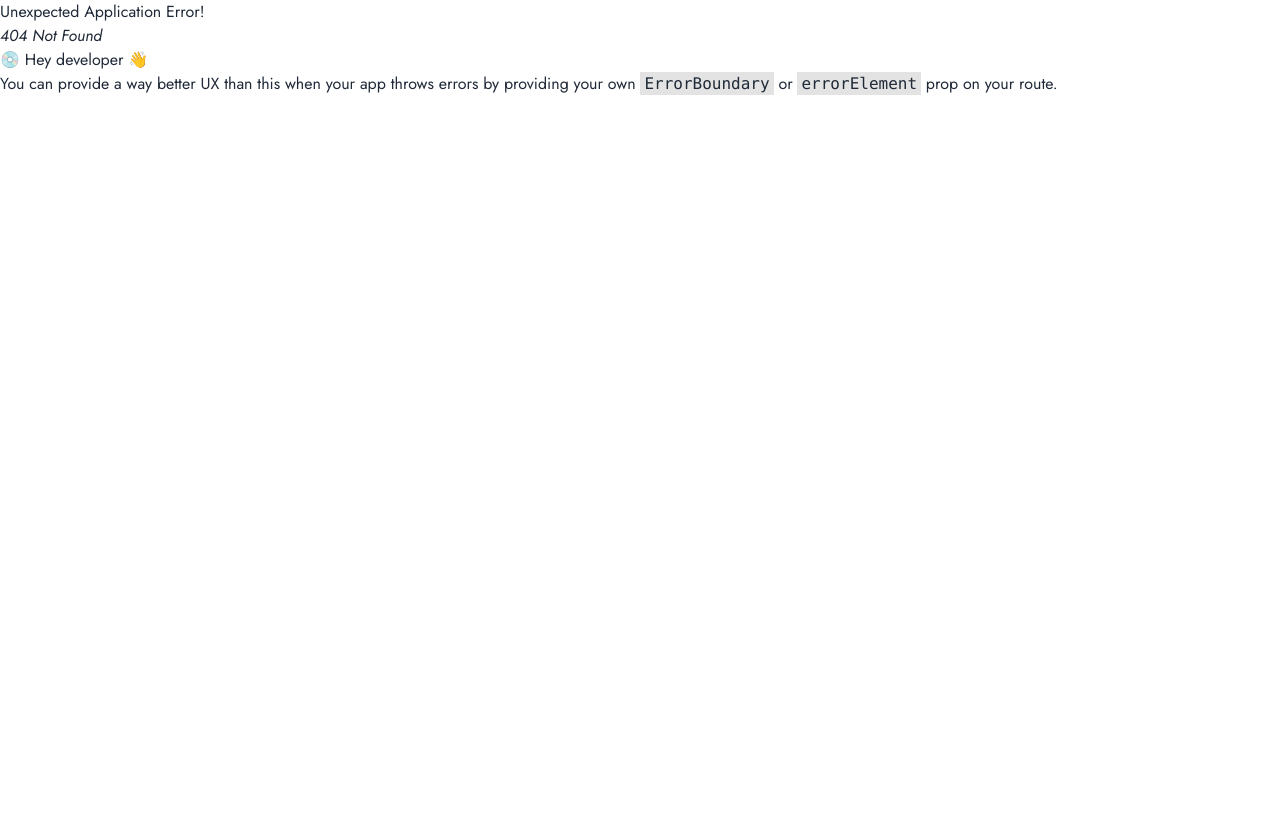
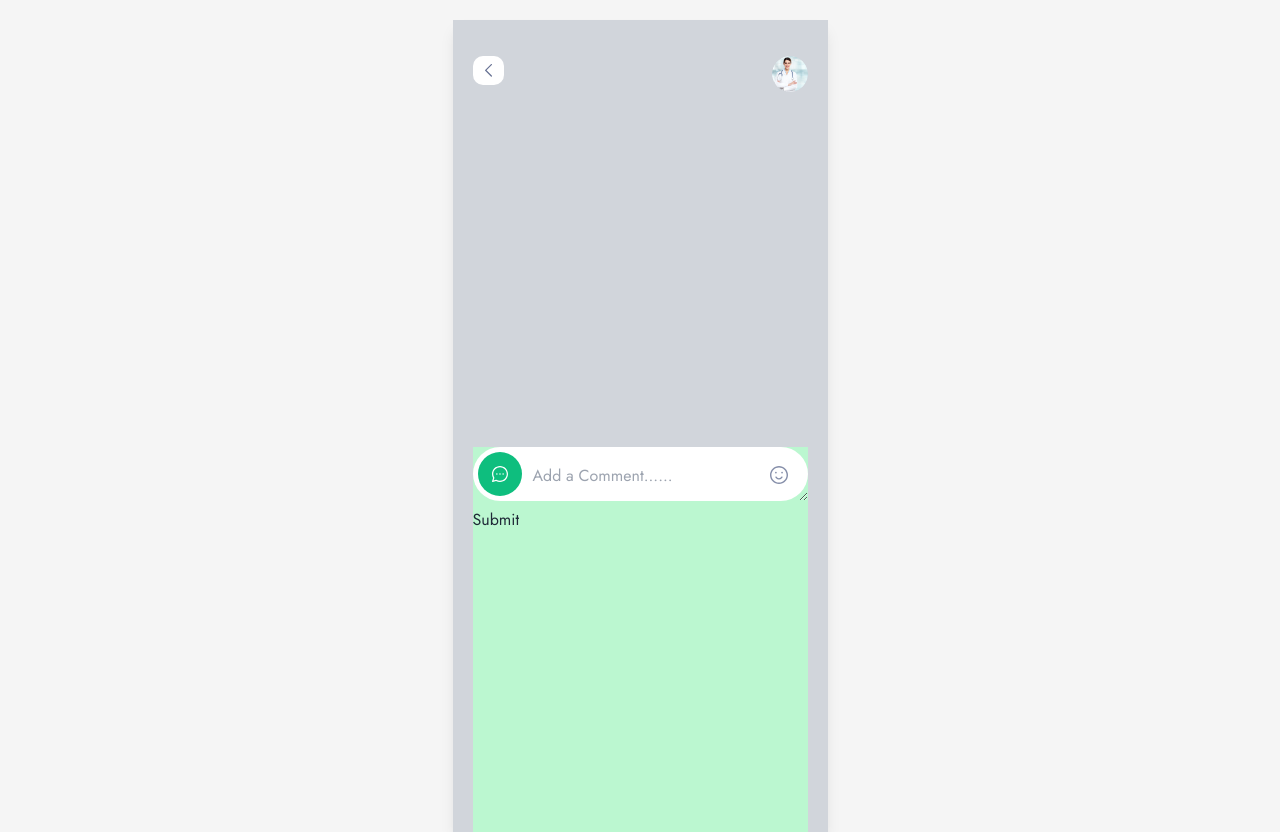
Before and after one commit to Anirat04/stepper-app, a React (Vite) app: page /live-viewer in a window 1280 px wide. Before the commit this address had no page. Before the commit the page ends 800 px from the top, so only its background shows below. Built offline with nearby package versions, Linux system fonts and the light colour scheme.

Commit message:
basic emoji implementation has been completed

```diff
--- a/package.json
+++ b/package.json
@@ -10,6 +10,7 @@
     "preview": "vite preview"
   },
   "dependencies": {
+    "emoji-picker-react": "^4.9.2",
     "localforage": "^1.10.0",
     "match-sorter": "^6.3.4",
     "react": "^18.2.0",
--- a/src/Layout/MainLayout.jsx
+++ b/src/Layout/MainLayout.jsx
@@ -6,7 +6,7 @@ const MainLayout = () => {
         <div className='bg-[#f5f5f5] min-h-screen pt-5'>
             <div className='md:max-w-[375px] max-h-[812px] h-[812px]  mx-auto bg-white relative shadow-lg overflow-y-auto'>
                 {/* <div className="text-[12px] absolute top-12 text-purple-600 right-4 bg-gray-200 px-2 rounded-md">skip</div> */}
-                <div className='bg-[#f8f7ff] h-full'>
+                <div className='h-full'>
                     <Outlet></Outlet>
                 </div>
             </div>
--- a/src/Layout/Pages/Home/Home.jsx
+++ b/src/Layout/Pages/Home/Home.jsx
@@ -5,6 +5,7 @@ import IconsSlider from "../../../components/HomeComponents/IconsSlider/IconsSli
 import PopularDoctors from "../../../components/HomeComponents/PopularDoctors/PopularDoctors";
 import FeatureDoctor from "../../../components/HomeComponents/FeatureDoctor/FeatureDoctor";
 
+//  TODO: Homepage Background color effect should be applied
 const Home = () => {
     const { register, handleSubmit, watch, formState: { errors } } = useForm()
     const onSubmit = data => console.log(data);
--- /dev/null
+++ b/src/Layout/Pages/LiveViewer/LiveViewer.jsx
@@ -0,0 +1,81 @@
+
+import { Link } from 'react-router-dom';
+import avatar from '../../../assets/images/live-avatar.png'
+import { useForm } from 'react-hook-form';
+import EmojiPicker from 'emoji-picker-react';
+import { useState } from 'react';
+
+const LiveViewer = () => {
+
+    const [openEmoji, setOpenEmoji] = useState(false)
+
+    const handleEmojiPickerOpen = () => {
+        setOpenEmoji(!openEmoji)
+    }
+
+    const { register, handleSubmit, watch, formState: { errors } } = useForm()
+    const onSubmit = data => console.log(data);
+    console.log(errors);
+
+
+    return (
+        <>
+            <div className='h-full relative'>
+                {/* Div for video stream content */}
+                <div className='h-full bg-gray-300'>
+
+                </div>
+                <div className='absolute top-0 left-0 h-full w-full pt-9 px-5 flex flex-col justify-between'>
+                    <div className='flex justify-between'>
+                        <div>
+                            <Link to={"/"}>
+                                <div className='px-[12px] py-2 bg-white w-fit rounded-[10px]'>
+                                    <svg width="7" height="13" viewBox="0 0 7 13" fill="none" xmlns="http://www.w3.org/2000/svg">
+                                        <path d="M0.185815 6.81049L5.90303 12.5258C6.1539 12.776 6.56035 12.776 6.81185 12.5258C7.06272 12.2756 7.06272 11.8691 6.81185 11.6189L1.54811 6.35706L6.81121 1.09522C7.06208 0.844989 7.06208 0.438543 6.81121 0.187676C6.56035 -0.0625585 6.15327 -0.0625585 5.9024 0.187676L0.185181 5.90294C-0.0618326 6.15059 -0.0618326 6.56342 0.185815 6.81049Z" fill="#677294" />
+                                    </svg>
+                                </div>
+                            </Link>
+                        </div>
+                        <div>
+                            <img className='w-9 h-9 rounded-full' src={avatar} alt="" />
+                        </div>
+                    </div>
+                    {/* Comment Section */}
+                    <div className='h-[385px] max-h-[385px] bg-green-200'>
+                        <div></div>
+                        <div>
+                            <form onSubmit={handleSubmit(onSubmit)}>
+                                <div className='relative'>
+                                    <textarea
+                                        {...register("Comment")}
+                                        placeholder='Add a Comment......'
+                                        className='textareaScroll w-full max-h-[54px] outline-0 rounded-full pl-[60px] pr-12 py-[17px]'
+                                    />
+                                    <div className='bg-[#0EBE7E] w-11 h-11 rounded-full flex justify-center items-center absolute bottom-[12px] left-[5px]'>
+                                        <svg width="16" height="16" viewBox="0 0 16 16" fill="none" xmlns="http://www.w3.org/2000/svg">
+                                            <path d="M8 0C3.57861 0 0 3.578 0 8C0 9.4032 0.365967 10.7737 1.06091 11.9824L0.0301514 15.1833C-0.0417481 15.4065 0.017334 15.6511 0.183105 15.8169C0.34729 15.9811 0.591309 16.0424 0.81665 15.9698L4.01758 14.9391C5.22632 15.634 6.5968 16 8 16C12.4214 16 16 12.422 16 8C16 3.57861 12.422 0 8 0ZM8 14.75C6.73254 14.75 5.49707 14.3964 4.42712 13.7273C4.27319 13.6311 4.08203 13.6051 3.90417 13.6624L1.59351 14.4065L2.33765 12.0958C2.39404 11.9205 2.37024 11.7291 2.27258 11.5729C1.60364 10.5029 1.25 9.26746 1.25 8C1.25 4.27808 4.27808 1.25 8 1.25C11.7219 1.25 14.75 4.27808 14.75 8C14.75 11.7219 11.7219 14.75 8 14.75ZM8.78125 8C8.78125 8.4314 8.43152 8.78125 8 8.78125C7.56848 8.78125 7.21875 8.4314 7.21875 8C7.21875 7.56848 7.56848 7.21875 8 7.21875C8.43152 7.21875 8.78125 7.56848 8.78125 8ZM11.9062 8C11.9062 8.4314 11.5565 8.78125 11.125 8.78125C10.6935 8.78125 10.3438 8.4314 10.3438 8C10.3438 7.56848 10.6935 7.21875 11.125 7.21875C11.5565 7.21875 11.9062 7.56848 11.9062 8ZM5.65625 8C5.65625 8.4314 5.30652 8.78125 4.875 8.78125C4.4436 8.78125 4.09375 8.4314 4.09375 8C4.09375 7.56848 4.4436 7.21875 4.875 7.21875C5.30652 7.21875 5.65625 7.56848 5.65625 8Z" fill="white" />
+                                        </svg>
+                                    </div>
+                                    <div
+                                        className='absolute right-5 bottom-6'
+                                        onClick={handleEmojiPickerOpen}
+                                    >
+                                        <svg width="18" height="18" viewBox="0 0 18 18" fill="none" xmlns="http://www.w3.org/2000/svg">
+                                            <path d="M9 18C6.59602 18 4.33593 17.0638 2.63602 15.364C0.936176 13.6641 0 11.404 0 9C0 6.59602 0.936176 4.33593 2.63602 2.63602C4.33593 0.936176 6.59602 0 9 0C11.404 0 13.6641 0.936176 15.364 2.63602C17.0638 4.33593 18 6.59602 18 9C18 11.404 17.0638 13.6641 15.364 15.364C13.6641 17.0638 11.404 18 9 18ZM9 1.40625C4.81279 1.40625 1.40625 4.81279 1.40625 9C1.40625 13.1872 4.81279 16.5938 9 16.5938C13.1872 16.5938 16.5938 13.1872 16.5938 9C16.5938 4.81279 13.1872 1.40625 9 1.40625ZM12.2954 10.5535C11.9678 10.345 11.5332 10.4415 11.3248 10.7692C11.3161 10.7828 10.4411 12.1311 8.96484 12.1311C7.48863 12.1311 6.61359 10.7828 6.60491 10.7692C6.39643 10.4416 5.96187 10.345 5.63425 10.5535C5.30662 10.762 5.21005 11.1966 5.41853 11.5241C5.47084 11.6063 6.72536 13.5373 8.96484 13.5373C11.2043 13.5373 12.4588 11.6064 12.5112 11.5241C12.7196 11.1965 12.6231 10.762 12.2954 10.5535ZM5.90625 5.80078C6.39165 5.80078 6.78516 6.19428 6.78516 6.67969C6.78516 7.16509 6.39165 7.55859 5.90625 7.55859C5.42085 7.55859 5.02734 7.16509 5.02734 6.67969C5.02734 6.19428 5.42085 5.80078 5.90625 5.80078ZM11.1797 6.67969C11.1797 7.16509 11.5732 7.55859 12.0586 7.55859C12.544 7.55859 12.9375 7.16509 12.9375 6.67969C12.9375 6.19428 12.544 5.80078 12.0586 5.80078C11.5732 5.80078 11.1797 6.19428 11.1797 6.67969Z" fill="#677294" fillOpacity="0.8" />
+                                        </svg>
+                                    </div>
+                                    <div className='absolute -bottom-[320px] left-0'>
+                                        <EmojiPicker open={openEmoji} width={335} height={320} className='' />
+                                    </div>
+                                </div>
+                                <input type="submit" />
+                            </form>
+                        </div>
+                    </div>
+                </div>
+            </div>
+        </>
+    );
+};
+
+export default LiveViewer;
--- a/src/components/HomeComponents/FeatureDoctor/FeatureDoctor.jsx
+++ b/src/components/HomeComponents/FeatureDoctor/FeatureDoctor.jsx
@@ -1,4 +1,4 @@
-import React from 'react';
+
 
 import { Swiper, SwiperSlide } from 'swiper/react';
 
--- a/src/components/HomeComponents/IconsSlider/IconsSlider.jsx
+++ b/src/components/HomeComponents/IconsSlider/IconsSlider.jsx
@@ -1,4 +1,4 @@
-import React from 'react';
+
 import { Swiper, SwiperSlide } from 'swiper/react';
 // Import Swiper styles
 import 'swiper/css';
--- a/src/components/StepOne/StepOne.jsx
+++ b/src/components/StepOne/StepOne.jsx
@@ -3,7 +3,7 @@ import { Link } from "react-router-dom";
 
 const StepOne = () => {
     return (
-        <div className="h-full">
+        <div className="bg-[#f8f7ff] h-full">
             <div className="">
                 <img className="w-full" src="https://i.ibb.co/P5RQ9MP/uiux-design-Figma-removebg-preview-1.png" alt="" />
             </div>
--- a/src/components/StepThree/StepThree.jsx
+++ b/src/components/StepThree/StepThree.jsx
@@ -3,7 +3,7 @@ import { Link } from "react-router-dom";
 
 const StepThree = () => {
     return (
-        <div className="h-full">
+        <div className="bg-[#f8f7ff] h-full">
             <div className="">
                 <img className="w-full" src="https://i.ibb.co/PgZq8qj/uiux-design-Figma-2-removebg-preview.png" alt="" />
             </div>
--- a/src/components/StepTwo/StepTwo.jsx
+++ b/src/components/StepTwo/StepTwo.jsx
@@ -1,9 +1,9 @@
 import { Link } from "react-router-dom";
 
-
+// TODO: Fix the bottom padding/margin
 const StepTwo = () => {
     return (
-        <div className="h-full">
+        <div className="bg-[#f8f7ff] h-full">
             <div className="">
                 <img className="w-full" src="https://i.ibb.co/GP0mrLh/uiux-design-Figma-1-removebg-preview.png" alt="" />
             </div>
--- a/src/index.css
+++ b/src/index.css
@@ -37,3 +37,7 @@ input[type="search"]:focus::-webkit-search-cancel-button {
 input[type="search"].dark::-webkit-search-cancel-button {
     filter: invert(1);
 }
+
+.textareaScroll::-webkit-scrollbar {
+    display: none;
+}
--- a/src/main.jsx
+++ b/src/main.jsx
@@ -16,6 +16,7 @@ import VerificationCode from './components/VerificationCode/VerificationCode.jsx
 import ResetPass from './components/ResetPass/ResetPass.jsx';
 import MainLayout from './Layout/MainLayout.jsx';
 import Home from './Layout/Pages/Home/Home.jsx';
+import LiveViewer from './Layout/Pages/LiveViewer/LiveViewer.jsx';
 
 const router = createBrowserRouter([
   {
@@ -58,6 +59,10 @@ const router = createBrowserRouter([
         path: "login/forgot-pass/verificationCode/resetPass",
         element: <ResetPass></ResetPass>
       },
+      {
+        path: "/live-viewer",
+        element: <LiveViewer></LiveViewer>
+      },
     ]
   },
 ]);
```
Also changed, not shown: src/assets/images/live-avatar.png (added), 1 other file (tests, documents, lock files or other folders).
